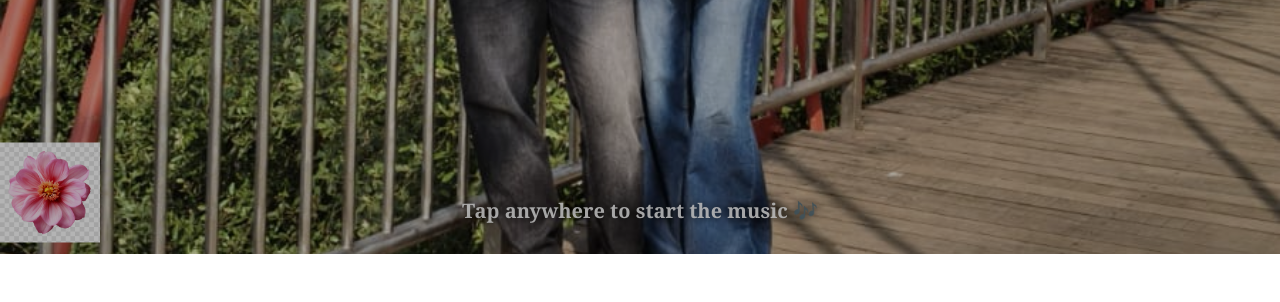
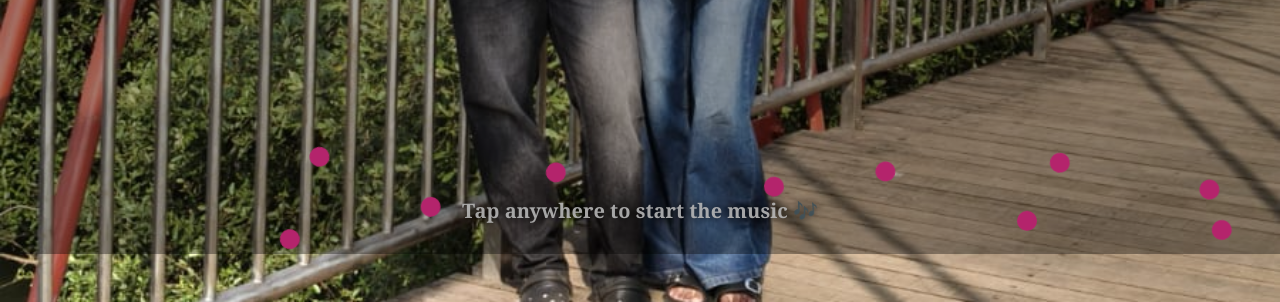
Before and after one commit to jaechhh/canicallyourose, a plain HTML site: page index.html in a window 1280 px wide. Shown: the part 546-848 px from the top of the page. Before the commit the page ends 800 px from the top, so only its background shows below. Drawn offline with Linux system fonts and the light colour scheme.

Commit message:
Update index.html

```diff
--- a/index.html
+++ b/index.html
@@ -16,12 +16,12 @@
     overflow: hidden;
     position: relative;
 
-        /* Background image */
+    /* Background */
     background: url('WhatsApp Image 2026-01-26 at 9.57.58 PM.jpeg') no-repeat center center/cover;
     filter: blur(20px) brightness(0.7);
     opacity: 0;
     transform: scale(1.2);
-        transition: filter 2s ease, opacity 2s ease, transform 2s ease;
+    transition: opacity 2s ease, transform 2s ease;
 }
 
 body.loaded {
@@ -30,22 +30,20 @@
     animation: bgPulse 6s infinite alternate;
 }
 
-    /* Background gentle brightness pulse */
 @keyframes bgPulse {
     0% { filter: blur(0) brightness(0.7); }
     50% { filter: blur(0) brightness(0.8); }
     100% { filter: blur(0) brightness(0.7); }
 }
 
-    /* Dark overlay for text readability */
+/* Overlay */
 body::before {
     content: '';
     position: absolute;
-        top: 0; left: 0;
-        width: 100%;
-        height: 100%;
+    top:0; left:0;
+    width:100%; height:100%;
     background: rgba(0,0,0,0.35);
-        z-index: 0;
+    z-index:0;
 }
 
 .message {
@@ -54,38 +52,38 @@
     font-weight: 900;
     line-height: 1.2;
     color: #f5f5dc; /* Beige text */
-        text-shadow:
-            0 0 10px #ff0000,
-            0 0 20px #ff0000,
-            0 0 30px #ff0000,
-            0 0 40px rgba(0,0,0,0.5);
+    text-shadow: 0 0 10px #ff0000, 0 0 20px #ff0000, 0 0 30px #ff0000, 0 0 40px rgba(0,0,0,0.5);
     z-index: 1;
+    animation: textGlow 3s infinite alternate;
 }
 
 .sub {
     font-size: 36px;
     margin-top: 20px;
     color: #f5f5dc;
-        text-shadow:
-            0 0 10px #ff0000,
-            0 0 20px rgba(255,0,0,0.7),
-            0 0 30px rgba(0,0,0,0.5);
+    text-shadow: 0 0 10px #ff0000, 0 0 20px rgba(255,0,0,0.7), 0 0 30px rgba(0,0,0,0.5);
+}
+
+@keyframes textGlow {
+    0% { text-shadow: 0 0 10px #ff0000,0 0 20px #ff0000,0 0 30px #ff0000,0 0 40px rgba(0,0,0,0.5);}
+    50% { text-shadow: 0 0 20px #ff0000,0 0 30px #ff0000,0 0 40px #ff6666,0 0 50px rgba(0,0,0,0.5);}
+    100% { text-shadow: 0 0 10px #ff0000,0 0 20px #ff0000,0 0 30px #ff0000,0 0 40px rgba(0,0,0,0.5);}
 }
 
 .tap {
     position: absolute;
-        bottom: 30px;
-        width: 100%;
-        text-align: center;
-        color: #fff;
-        font-size: 20px;
-        font-weight: bold;
-        text-shadow: 0 0 10px black;
-        z-index: 1;
-        opacity: 0.9;
+    bottom:30px;
+    width:100%;
+    text-align:center;
+    color:#fff;
+    font-size:20px;
+    font-weight:bold;
+    text-shadow:0 0 10px black;
+    z-index:1;
+    opacity:0.9;
 }
 
-    /* Flower bloom animation */
+/* CSS Flower */
 .flower {
     position: absolute;
     bottom: 0;
@@ -93,38 +91,30 @@
     width: 0;
     height: 0;
     opacity: 0;
-        background: url('pngtree-pink-peony-flower-transparency-background-floral-object-png-image_12382041.png') no-repeat center/contain;
-        animation: bloom 3s forwards ease-out 1s, floatUp 6s infinite alternate 4s;
-        z-index: 2;
+    z-index:2;
 }
 
-    /* Bloom effect */
-    @keyframes bloom {
-        0% {
-            width: 0;
-            height: 0;
-            opacity: 0;
-            transform: rotate(-45deg);
-        }
-        50% {
-            width: 50px;
-            height: 50px;
-            opacity: 0.7;
-            transform: rotate(0deg);
-        }
-        100% {
-            width: 100px;
-            height: 100px;
-            opacity: 1;
-            transform: rotate(0deg);
-        }
+.pet {
+    position: absolute;
+    width: 20px;
+    height: 20px;
+    background: #ff3399; /* red petals */
+    border-radius: 50%;
+    transform-origin: bottom center;
 }
 
-    /* Gentle floating animation */
+/* Bloom animation */
+@keyframes bloom {
+    0% { transform: scale(0) rotate(-30deg); opacity:0; }
+    50% { transform: scale(0.7) rotate(0deg); opacity:0.7; }
+    100% { transform: scale(1) rotate(0deg); opacity:1; }
+}
+
+/* Floating animation */
 @keyframes floatUp {
-        0% { transform: translateY(0); }
-        50% { transform: translateY(-20px); }
-        100% { transform: translateY(0); }
+    0% { transform: translateY(0) rotate(0deg);}
+    50% { transform: translateY(-50px) rotate(15deg);}
+    100% { transform: translateY(0) rotate(-15deg);}
 }
 </style>
 </head>
@@ -138,22 +128,56 @@
 
 <div class="tap">Tap anywhere to start the music 🎶</div>
 
-<!-- Flower image -->
-<div class="flower"></div>
-
+<!-- Multiple flowers will be created by JS -->
 <audio id="bgMusic" loop>
     <source src="So This Is Love.mp3" type="audio/mpeg">
 </audio>
 
 <script>
+// Trigger background animation
 window.addEventListener('load', () => {
     document.body.classList.add('loaded');
+
+    // Create 3 flowers from bottom-left
+    for(let i=0;i<3;i++){
+        let flower = document.createElement('div');
+        flower.classList.add('flower');
+        flower.style.left = `${i*120}px`;
+        flower.style.animation = `bloom 2s forwards ease-out ${i+1}s`;
+
+        // Create petals (5 per flower)
+        for(let j=0;j<5;j++){
+            let petal = document.createElement('div');
+            petal.classList.add('pet');
+            let angle = j*72; // 5 petals in a circle
+            petal.style.transform = `rotate(${angle}deg) translateY(-20px)`;
+            flower.appendChild(petal);
+        }
+        document.body.appendChild(flower);
+
+        // Floating animation after bloom
+        setTimeout(()=>{
+            flower.style.animation = 'floatUp 5s infinite ease-in-out';
+        },(i+1)*1000);
+    }
+
+    // Optional: random small floating petals
+    for(let i=0;i<10;i++){
+        let petal = document.createElement('div');
+        petal.classList.add('pet');
+        petal.style.left = Math.random()*window.innerWidth+'px';
+        petal.style.bottom = Math.random()*50+'px';
+        petal.style.animation = `floatUp ${3+Math.random()*3}s infinite ease-in-out ${Math.random()*5}s`;
+        document.body.appendChild(petal);
+    }
 });
 
-document.body.addEventListener('click', () => {
-    document.getElementById("bgMusic").play();
-    document.querySelector(".tap").style.display = "none";
-}, { once: true });
+// Play music on tap
+document.body.addEventListener('click',()=>{
+    let music=document.getElementById("bgMusic");
+    music.play();
+    document.querySelector(".tap").style.display="none";
+},{once:true});
 </script>
 
 </body>
```
Lines whose indentation alone changed are shown as unchanged.
